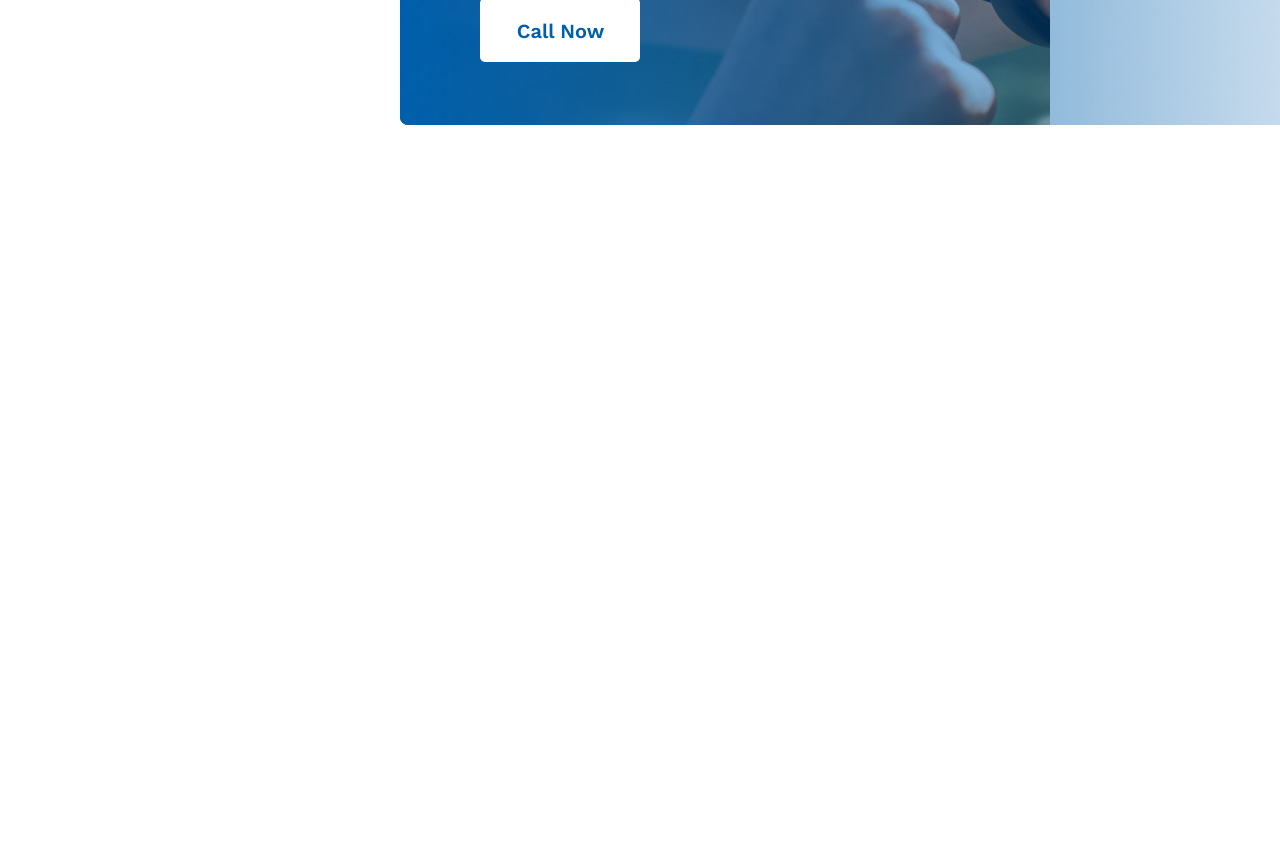
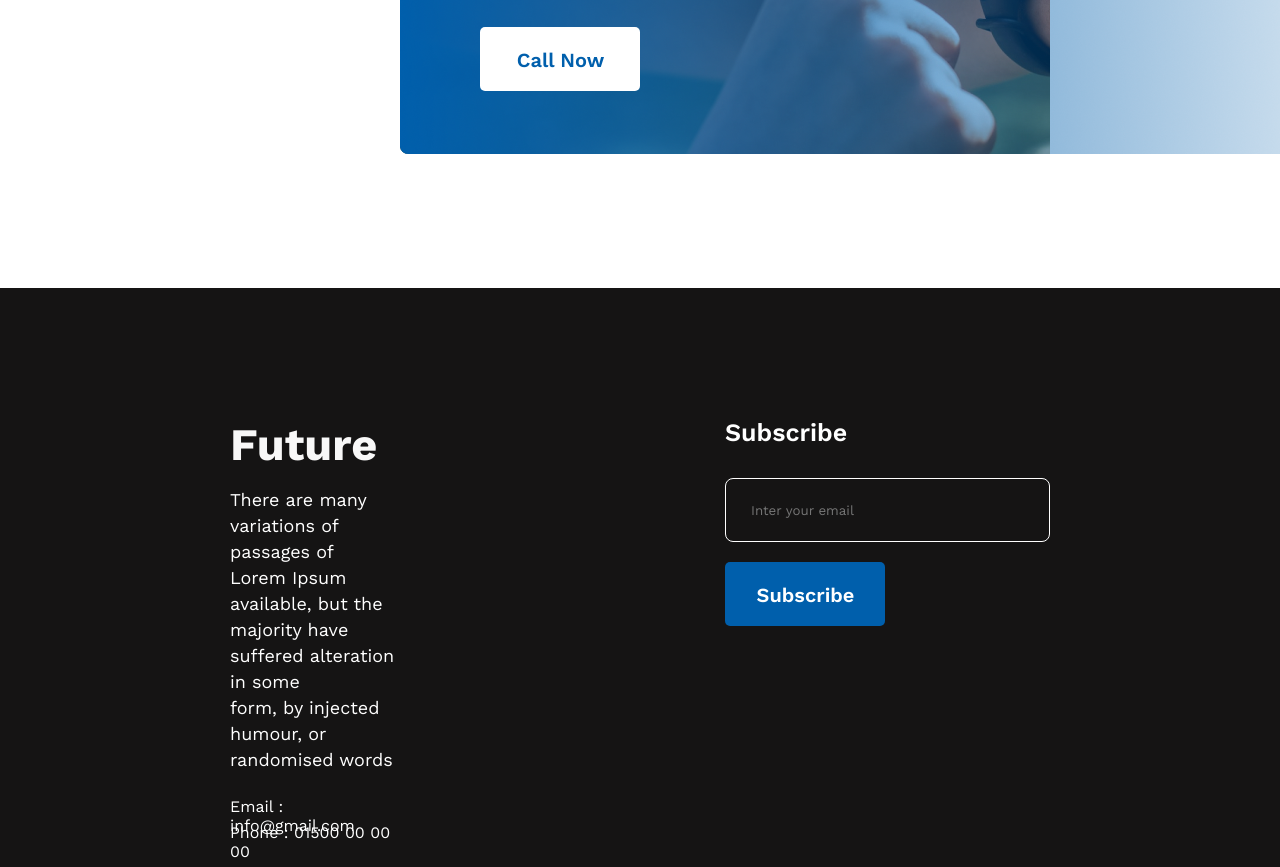
Before and after one commit to ItsBadhu/first-assignment, a plain HTML site: page index.html in a window 1280 px wide. Shown: the part 2870-3737 px from the top of the page. Before the commit the page ends 3129 px from the top, so only its background shows below. Drawn offline with nearby package versions, Linux system fonts and the light colour scheme.

Commit message:
full-website

```diff
--- a/index.html
+++ b/index.html
@@ -53,17 +53,17 @@
             <div class="plans">
                 <img src="./images/icons/js.png" alt="">
                 <h1>Web Development</h1>
-                <p>I want to start</p>
+                <p>I want to learn</p>
             </div>
             <div class="plans">
                 <img src="./images/icons/smoke.png" alt="">
                 <h1>Web Development</h1>
-                <p>I want to start</p>
+                <p>I want to end</p>
             </div>
             <div class="plans">
                 <img src="./images/icons/ecom.png" alt="">
                 <h1>Web Development</h1>
-                <p>I want to start</p>
+                <p>I want to develop</p>
             </div>
         </div>
         </section>
@@ -79,9 +79,28 @@
                 </div>
             </div>
         </section>
+        <!-- contact section  -->
+        <section class="contact">
+            <div class="contact-content">
+                <h1>Future</h1>
+                <p class="contact-description">There are many variations of passages of Lorem Ipsum <br> available, but the majority have suffered alteration in some <br> form, by injected humour, or randomised words</p>
+                <p class="contact-mail-add">Email : info@gmail.com</p>
+                <p class="contact-phn-num">Phone : 01500 00 00 00</p>
+                <a class="fb-link" href="#"><img src="images/icons/fb.png" alt="facebook"></a>
+                <a href="#"><img src="images/icons/twitter.png" alt="twitter"></a>
+                <a class="yt-link" href="#"><img src="images/icons/youtube.png" alt="youtube"></a>
+            </div>
+            <div class="contact-subscription">
+                <h1>Subscribe</h1>
+                <form action="">
+                    <input type="email" name="" id="email" placeholder="Inter your email">
+                    <br>
+                    <input type="button" value="Subscribe" class="subs-btn">
+                </form>
+            </div>
+        </section>
     </main>
     <footer>
-
     </footer>
 </body>
 </html>
--- a/styles/style.css
+++ b/styles/style.css
@@ -158,3 +158,75 @@
     top: 578px;
     margin-top: 30px;
 }
+.contact{
+    display: flex;
+    gap: 330px;
+    padding-left: 230px;
+    padding-right: 230px;
+    padding-bottom: 130px;
+    padding-top: 130px;
+    background: #151414;
+    color: #fff;
+}
+.contact-content h1{
+    padding-bottom: 16px;
+    font-style: normal;
+    font-weight: 700;
+    font-size: 45px;
+    line-height: 53px;
+    color: #F8F8F8;
+}
+.contact-description{
+    padding-bottom: 24px;
+    line-height: 26px;
+    font-size: 18px;
+}
+.contact-mail-add{
+    padding-bottom: 20px;
+    height: 26px;
+}
+.contact-phn-num{
+    padding-bottom: 50px;
+    height: 26px;
+}
+.contact-subscription h1{
+    font-weight: 600;
+    font-size: 25px;
+    line-height: 29px;
+    padding-bottom: 31px;
+}
+.social-links{
+    margin-right: 20px;
+}
+.fb-link{
+    padding-right: 16px;
+}
+.yt-link{
+    padding-left: 16px;
+}
+#email{
+    padding: 25px;
+    border: 1px solid #fff;
+    border-radius: 8px;
+    width: 325px;
+    height: 64px;
+    background-color: #151414;
+    color: #fff;
+}
+.subs-btn{
+    margin-top: 20px;
+    color: #fff;
+    font-weight: 600;
+    font-size: 20px;
+    border-radius: 5px;
+    background: #005FAC;
+    border: 0;
+    padding-left: 26px;
+    padding-top: 21px;
+    padding-right: 25px;
+    padding-bottom: 20px;
+    width: 160px;
+    height: 64px;
+    left: 1210px;
+    top: 578px;
+}
```
